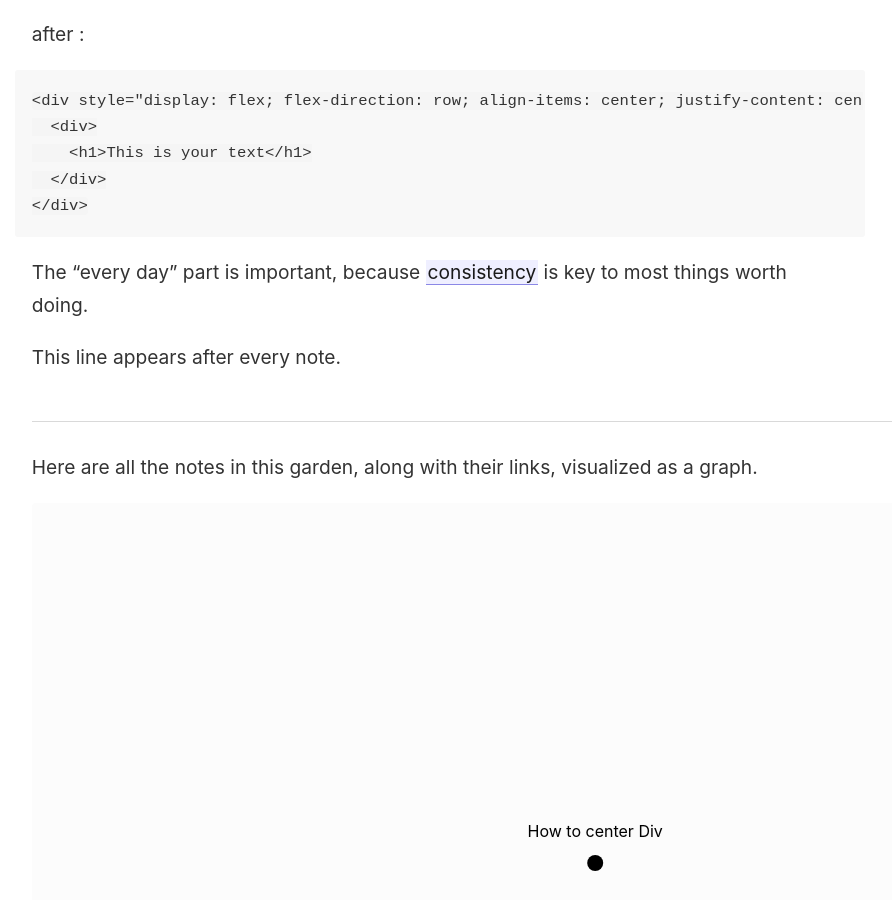
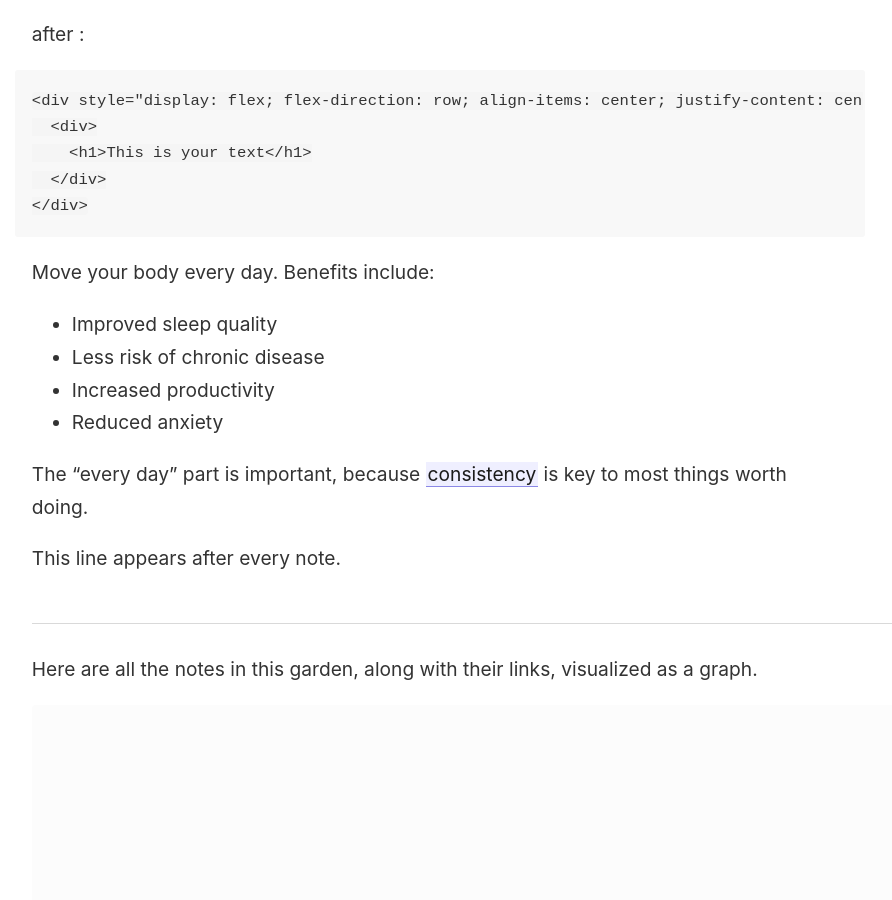
Before and after one commit to RealNattawattHongthong/digital-garden, a Jekyll site: the page built from _notes/how to center div.md, in a window 1280 px wide and 900 px high, scrolled down 496 px. Shown: the whole window, without its empty margins (45-937 px from the left). Built offline with Jekyll 4.4.1, drawn with Linux system fonts in a browser that asks for light colours.

Commit message:
Update how to center div.md

````diff
--- a/_notes/how to center div.md
+++ b/_notes/how to center div.md
@@ -17,4 +17,12 @@ after :
   </div>
 </div>
 ```
+
+Move your body every day. Benefits include:
+
+- Improved sleep quality
+- Less risk of chronic disease
+- Increased productivity
+- Reduced anxiety
+
 The "every day" part is important, because [[consistency]] is key to most things worth doing.
````
